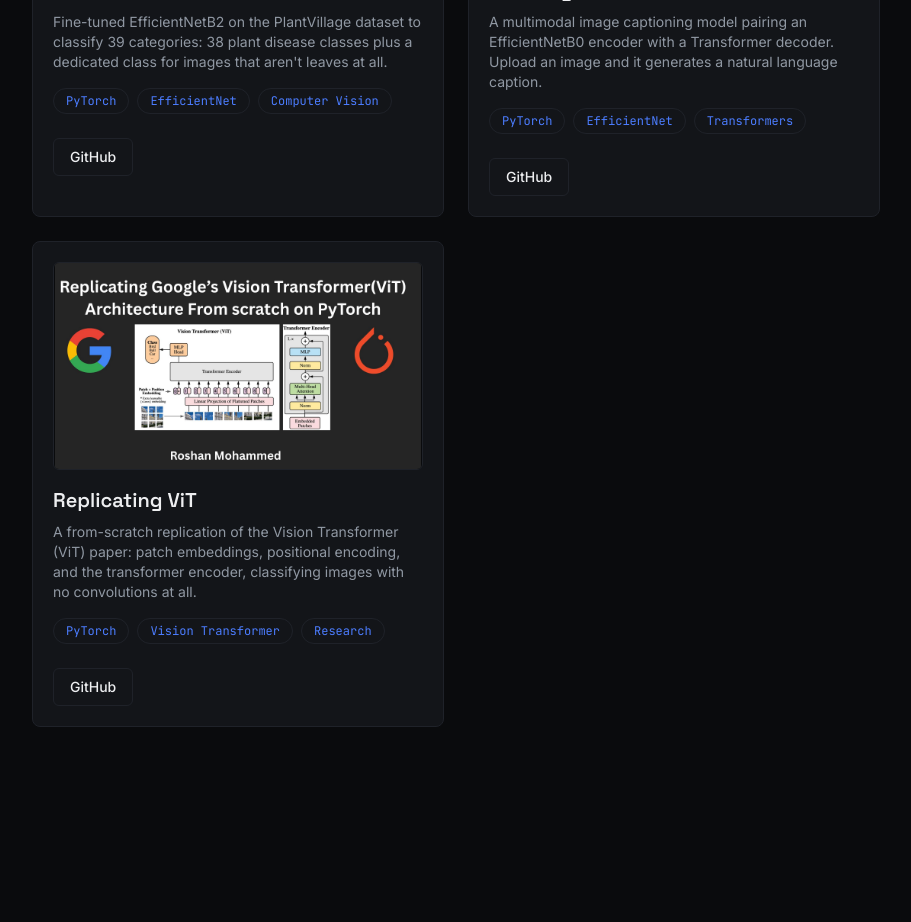
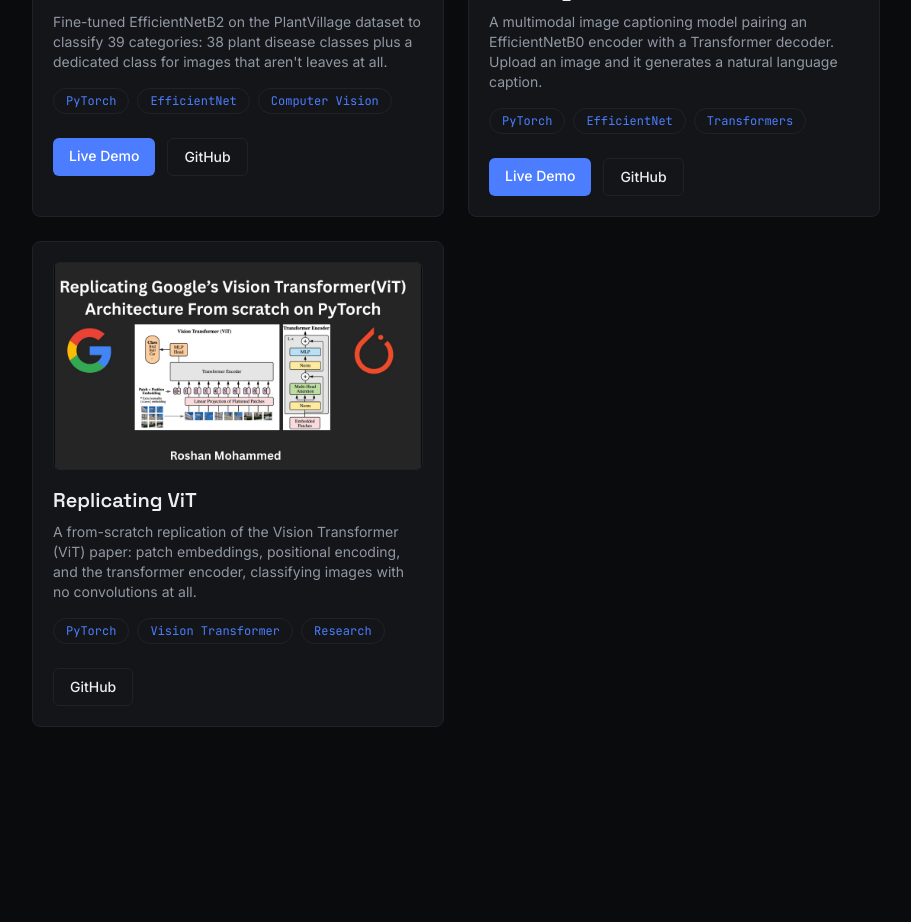
Before and after one commit to mroshan454/portfolio, a Next.js app: page / in a window 1280 px wide. Shown: the part 1840-2762 px from the top of the page, without its empty margins (184-1095 px from the left). Built offline with nearby package versions, Linux system fonts and the light colour scheme.

Commit message:
Adding links

```diff
--- a/data/projects.ts
+++ b/data/projects.ts
@@ -35,6 +35,7 @@ export type Project = {
         "Fine-tuned EfficientNetB2 on the PlantVillage dataset to classify 39 categories: 38 plant disease classes plus a dedicated class for images that aren't leaves at all.",
       tags: ["PyTorch", "EfficientNet", "Computer Vision"],
       image:"/projects/plantnet39.png",
+      liveUrl:"https://huggingface.co/spaces/roshan454/PlantNet39",
       githubUrl: "https://github.com/mroshan454/PlantNet39",
     },
     {
@@ -44,6 +45,7 @@ export type Project = {
         "A multimodal image captioning model pairing an EfficientNetB0 encoder with a Transformer decoder. Upload an image and it generates a natural language caption.",
       tags: ["PyTorch", "EfficientNet", "Transformers"],
       image:"/projects/crosssight.png",
+      liveUrl:"https://huggingface.co/spaces/roshan454/CrossSight",
       githubUrl: "https://github.com/mroshan454/CrossSight_Image_Captioning",
     },
     {
```
